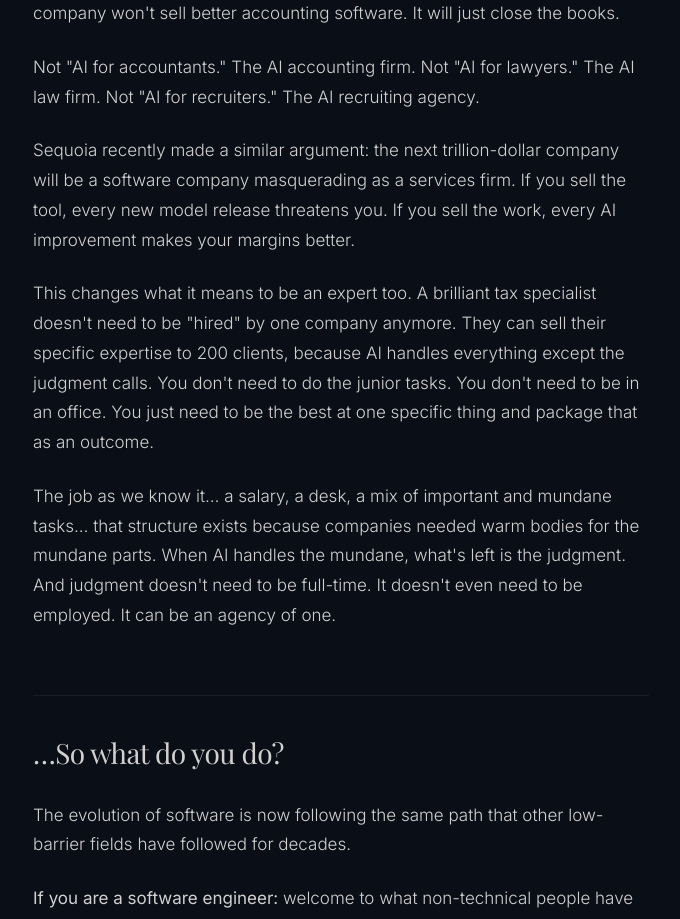
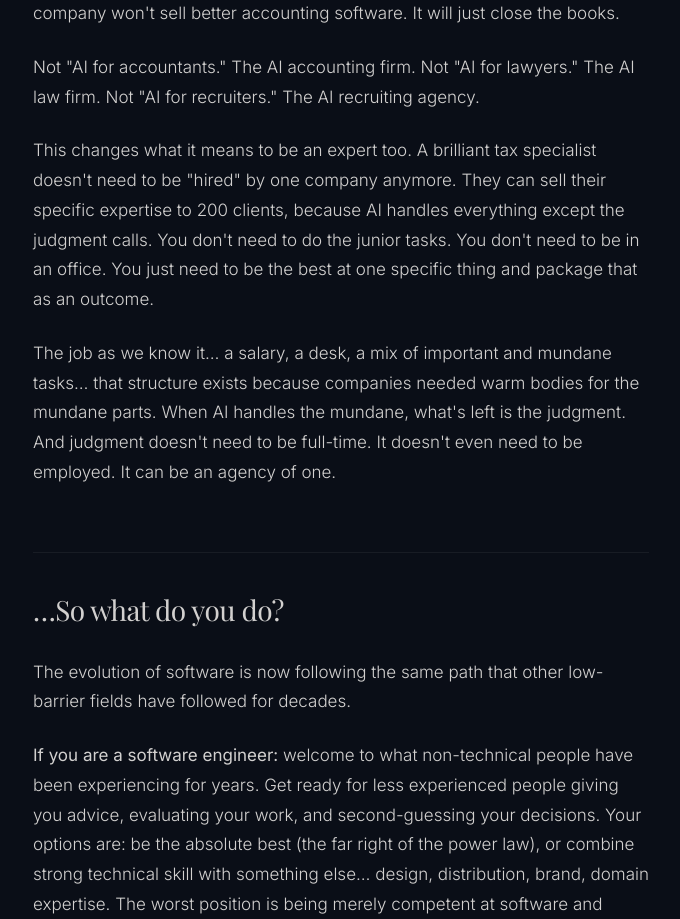
Before and after one commit to tizkovatereza/personal-website, a Next.js app: page /writing/software-abundance in a window 1280 px wide. Shown: the part 7840-8759 px from the top of the page, without its empty margins (409-1089 px from the left). Built offline with nearby package versions, Linux system fonts and the light colour scheme; no server answers; the database is empty.

Commit message:
docs: remove redundant paragraph about Sequoia's argument\n\nEliminate duplicate content to streamline documentation.

```diff
--- a/app/writing/software-abundance/page.tsx
+++ b/app/writing/software-abundance/page.tsx
@@ -230,10 +230,6 @@ export default function SoftwareAbundanceArticle() {
           </p>
 
           <p className="mb-6">
-            Sequoia recently made a similar argument: the next trillion-dollar company will be a software company masquerading as a services firm. If you sell the tool, every new model release threatens you. If you sell the work, every AI improvement makes your margins better.
-          </p>
-
-          <p className="mb-6">
             This changes what it means to be an expert too. A brilliant tax specialist doesn&apos;t need to be &quot;hired&quot; by one company anymore. They can sell their specific expertise to 200 clients, because AI handles everything except the judgment calls. You don&apos;t need to do the junior tasks. You don&apos;t need to be in an office. You just need to be the best at one specific thing and package that as an outcome.
           </p>
 
```
